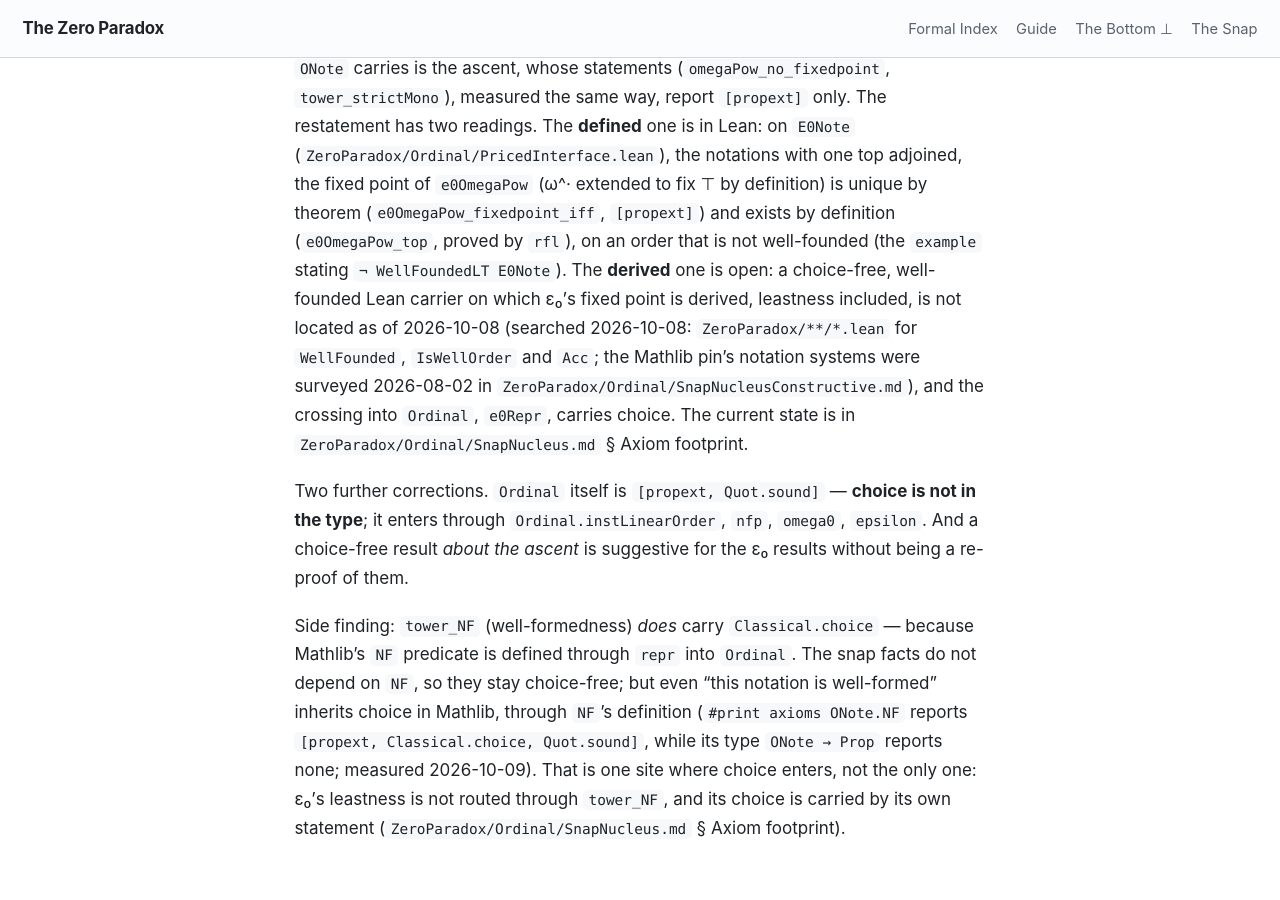
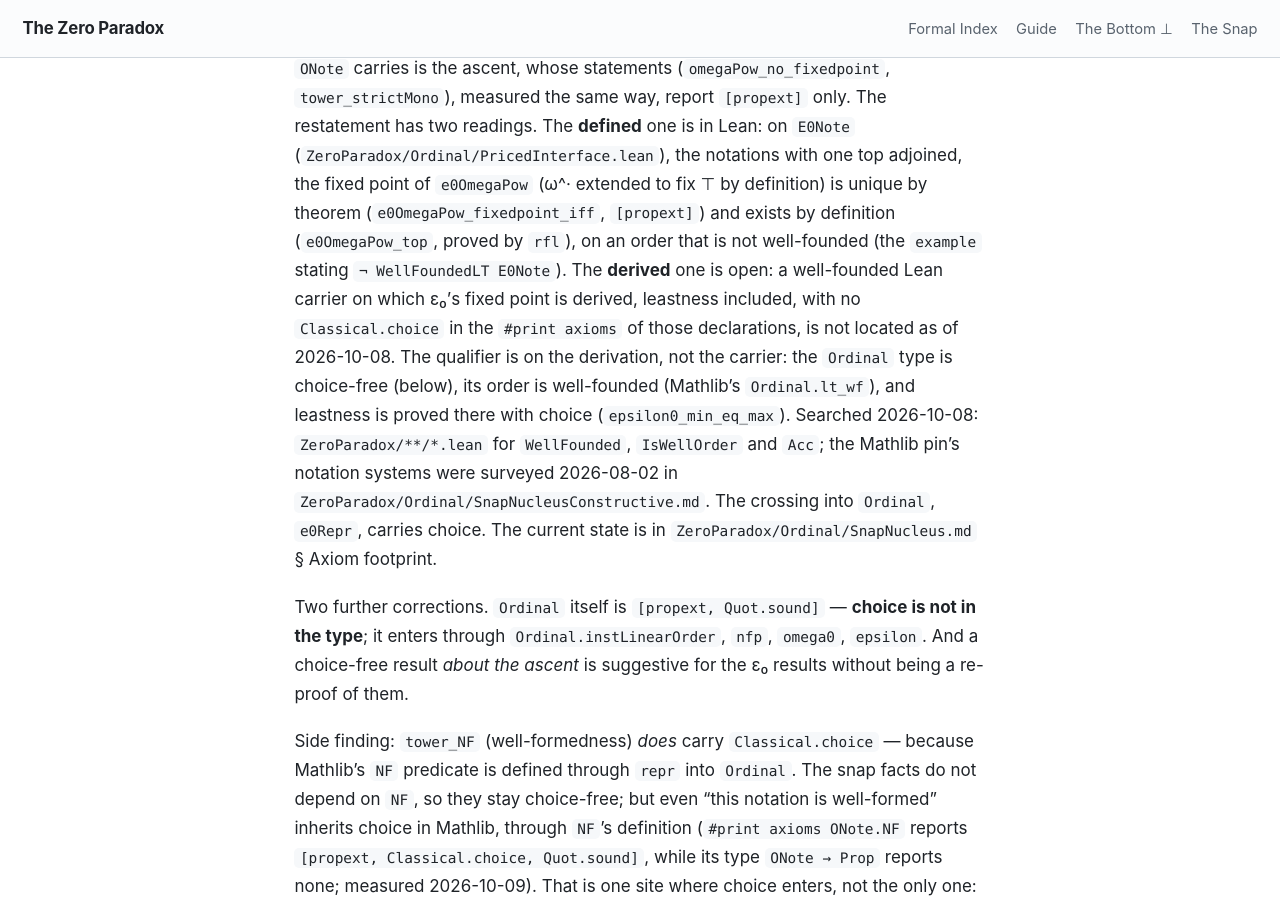
Before and after one commit to timbrigham/ZeroParadox, a Jekyll site: the page built from ZeroParadox/Ordinal/ConstructiveOrdinals.md, in a window 1280 px wide and 900 px high, scrolled down 1668 px. Built offline with Jekyll 4.4.1, drawn with Linux system fonts in a browser that asks for light colours; our own code applies the rules of GitHub Pages for plain Markdown files.

Commit message:
ZP-N notes: put "choice-free" on the derivation (CARRY1008-13)
ConstructiveOrdinals.md, derived reading of the open restatement: the
absence claim named "a choice-free, well-founded Lean carrier", a
carrier-level qualifier that Mathlib's Ordinal meets (the type measures
[propext, Quot.sound], its order is well-founded by Ordinal.lt_wf, and
leastness is proved there with choice, epsilon0_min_eq_max). The
qualifier now sits on the derivation: no Classical.choice in the
#print axioms of the declarations. Search scope and date unchanged.

Co-Authored-By: Claude Opus 5.5 (1M context) <noreply@anthropic.com>
Claude-Session: https://claude.ai/code/session_01DYrKY8CR8AeESMvjGVQtzA

```diff
--- a/ZeroParadox/Ordinal/ConstructiveOrdinals.md
+++ b/ZeroParadox/Ordinal/ConstructiveOrdinals.md
@@ -48,11 +48,14 @@ across the crossing every notation denotes below ε₀ (`repr_lt_epsilon0`,
 (`ZeroParadox/Ordinal/PricedInterface.lean`), the notations with one top adjoined, the fixed point of
 `e0OmegaPow` (ω^· extended to fix ⊤ by definition) is unique by theorem (`e0OmegaPow_fixedpoint_iff`, `[propext]`) and exists by definition
 (`e0OmegaPow_top`, proved by `rfl`), on an order that is not well-founded (the `example` stating
-`¬ WellFoundedLT E0Note`). The **derived** one is open: a choice-free, well-founded Lean carrier on which
-ε₀'s fixed point is derived, leastness included, is not located as of 2026-10-08 (searched
+`¬ WellFoundedLT E0Note`). The **derived** one is open: a well-founded Lean carrier on which
+ε₀'s fixed point is derived, leastness included, with no `Classical.choice` in the `#print axioms` of
+those declarations, is not located as of 2026-10-08. The qualifier is on the derivation, not the
+carrier: the `Ordinal` type is choice-free (below), its order is well-founded (Mathlib's
+`Ordinal.lt_wf`), and leastness is proved there with choice (`epsilon0_min_eq_max`). Searched
 2026-10-08: `ZeroParadox/**/*.lean` for `WellFounded`, `IsWellOrder` and `Acc`; the Mathlib pin's
-notation systems were surveyed 2026-08-02 in `ZeroParadox/Ordinal/SnapNucleusConstructive.md`), and the crossing into `Ordinal`,
-`e0Repr`, carries choice. The current state is in `ZeroParadox/Ordinal/SnapNucleus.md` § Axiom footprint.
+notation systems were surveyed 2026-08-02 in `ZeroParadox/Ordinal/SnapNucleusConstructive.md`. The
+crossing into `Ordinal`, `e0Repr`, carries choice. The current state is in `ZeroParadox/Ordinal/SnapNucleus.md` § Axiom footprint.
 
 Two further corrections. `Ordinal` itself is `[propext, Quot.sound]` — **choice is not in the
 type**; it enters through `Ordinal.instLinearOrder`, `nfp`, `omega0`, `epsilon`. And a choice-free result *about the ascent* is
```
